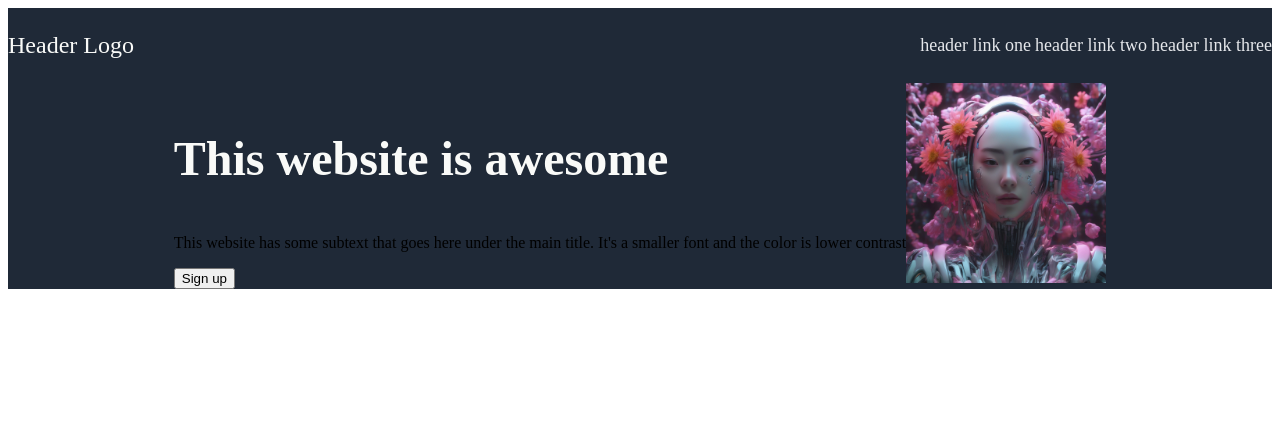
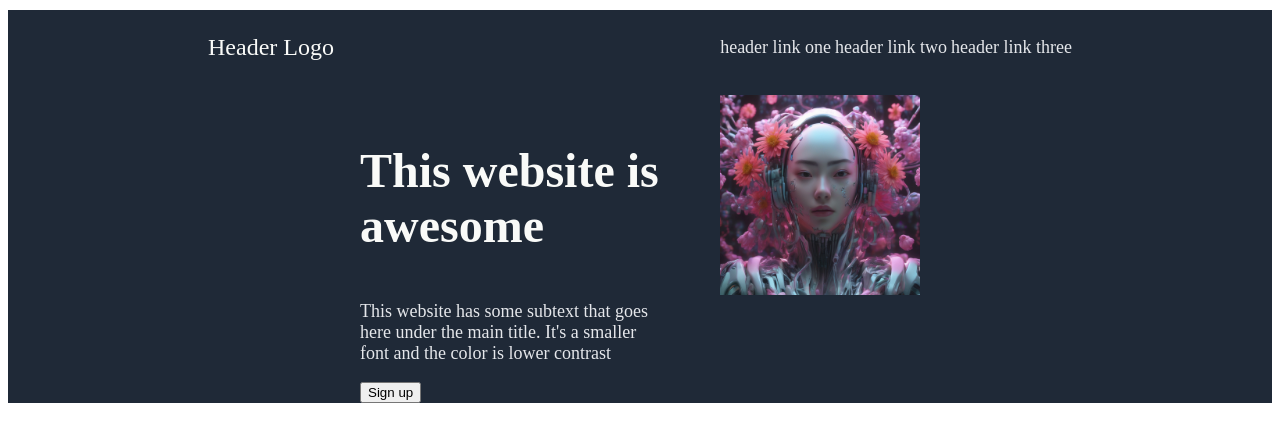
Before and after one commit to JonathanMendler/odin-landing, a plain HTML site: page index.html in a window 1280 px wide. Drawn offline with Linux system fonts and the light colour scheme.

Commit message:
Add content + children

```diff
--- a/styles.css
+++ b/styles.css
@@ -6,16 +6,20 @@
 
 }
 
+.hero a, .content .subtext {
+  font-size: 18px;
+  color: #E5E7EB;
+}
+
 .hero a {
   text-decoration: none;
-  font-size: 18px;
-  color: #E5E7EB;
 }
 
 .header {
   display: flex;
   justify-content: space-between;
   align-items: center;
+  margin: 10px 200px;
 }
 
 .header p {
@@ -26,6 +30,12 @@
 .content {
   display: flex;
   justify-content: center;
+  flex: 1;
+  gap: 60px;
+}
+
+.left {
+  width: 300px;
 }
 
 .content .title {
@@ -34,6 +44,10 @@
   color: #F9FAF8;
 }
 
+p .subtext {
+  text-align: left;
+}
+
 .content img {
   width: 200px;
 }
```
